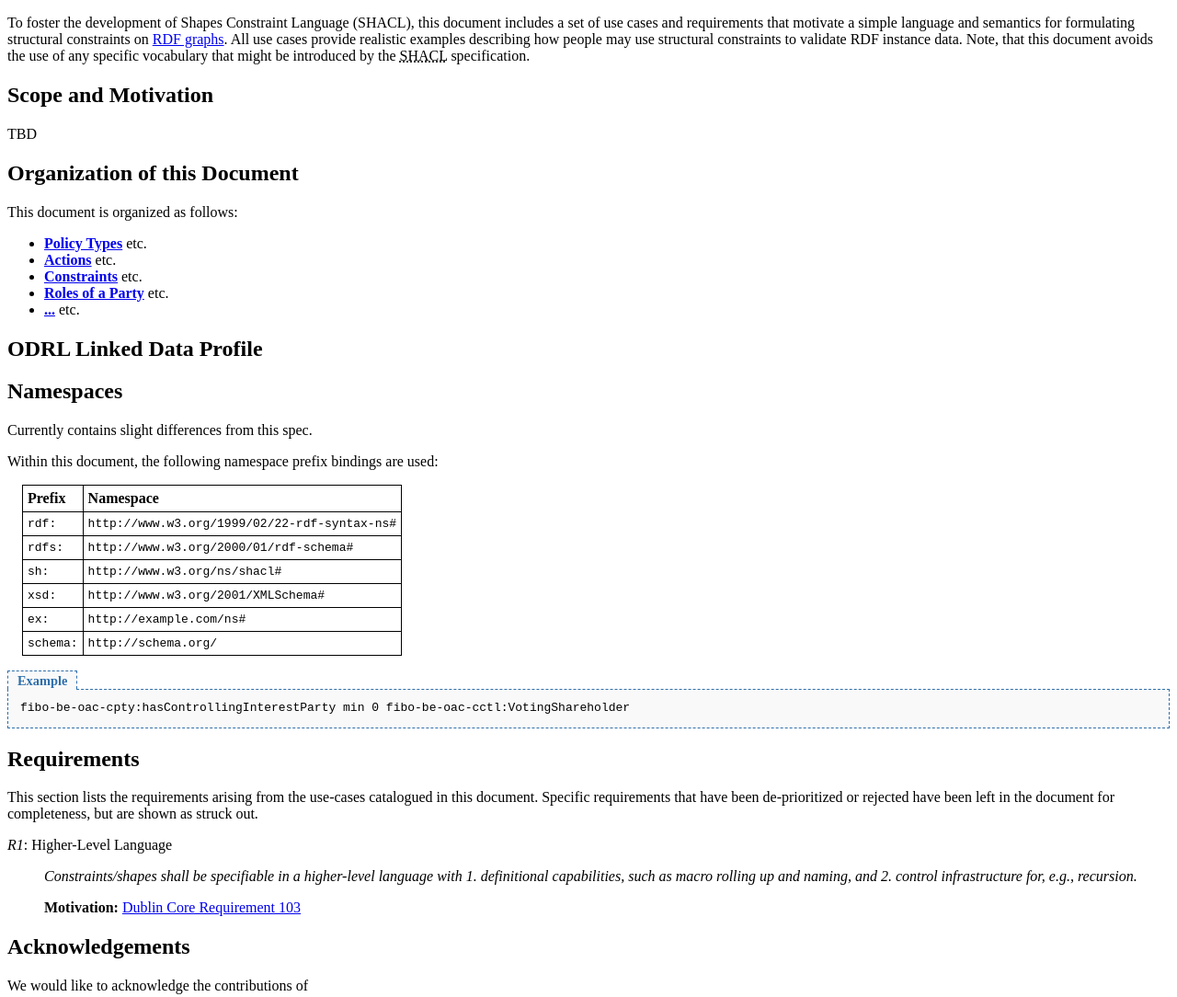
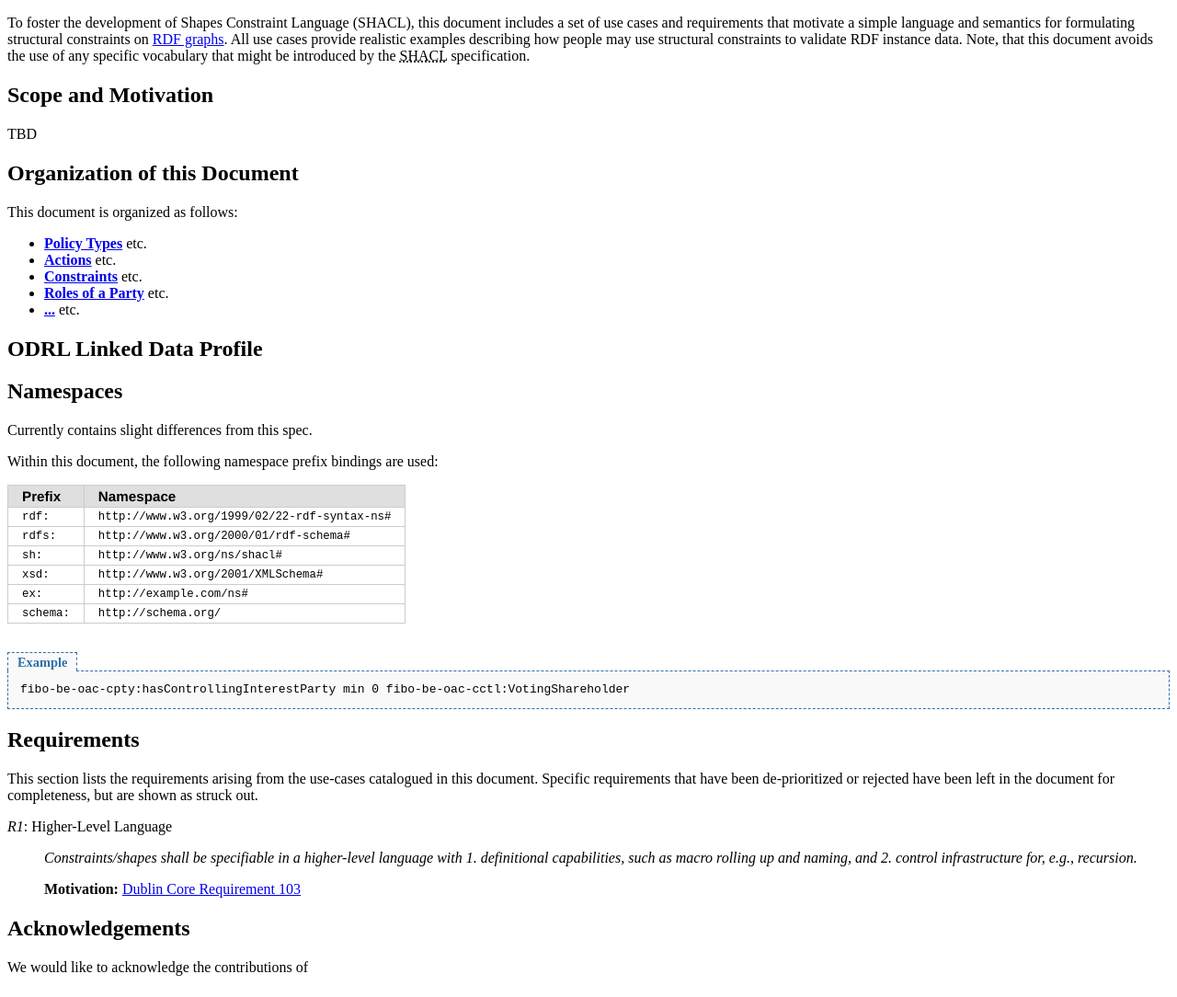
Before and after one commit to simonstey/ODRL-LD, a plain HTML site: page odrl-ld-vocab/index.html in a window 1280 px wide. Shown: the whole page at 92% size. Drawn offline with Linux system fonts and the light colour scheme.

Commit message:
fixed css

```diff
--- a/odrl-ld-vocab/index.html
+++ b/odrl-ld-vocab/index.html
@@ -56,18 +56,36 @@ div.fssyntax pre, div.rdfxml pre, div.owlxml pre, div.turtle pre, div.manchester
   margin-left: 0em;
 }
 
+table {
+  border-collapse: collapse;
+  border-spacing: 0;
+  background: #fff;
+  margin: .5em 0 2em 0;
+  text-align: left;
+  box-shadow: 1px 1px 0 #fff;
+  font-size: 95%; }
+
+tr {
+  border: 1px solid #ccc; }
+
+th, td {
+  padding: 3px 15px; }
+
+td {
+  vertical-align: top; }
+  td.col-date {
+    width: 70px; }
+
 th {
-				text-align: left;
-			}
-			table.rule { background-color: #EBEBE0; }
-			table.rule td { text-align: center; }
-			td.up { border-bottom:1px solid black; }
+  font-family: "Helvetica Neue", Arial, Helvetica, sans-serif;
+  font-weight: bold;
+  background: rgba(94, 98, 102, 0.2); }
 
-						.term-table {
-				border-collapse: collapse;
-				border-color: #000000;
-				margin: 16px;
-			}
+tbody.side-headers th {
+  background: #F4F0E7; }
+
+tbody.side-headers tr:nth-child(2n+1) {
+  background: #f7f7f7; }
 </style>
 	</head>
 	<body>
@@ -113,7 +131,7 @@ th {
 				<p>
 					Within this document, the following namespace prefix bindings are used:
 				</p>
-				<table class="term-table" border="1" cellpadding="5">
+				<table border="1" cellpadding="5">
 					<tr>
 						<th>Prefix</th>
 						<th>Namespace</th>
```
